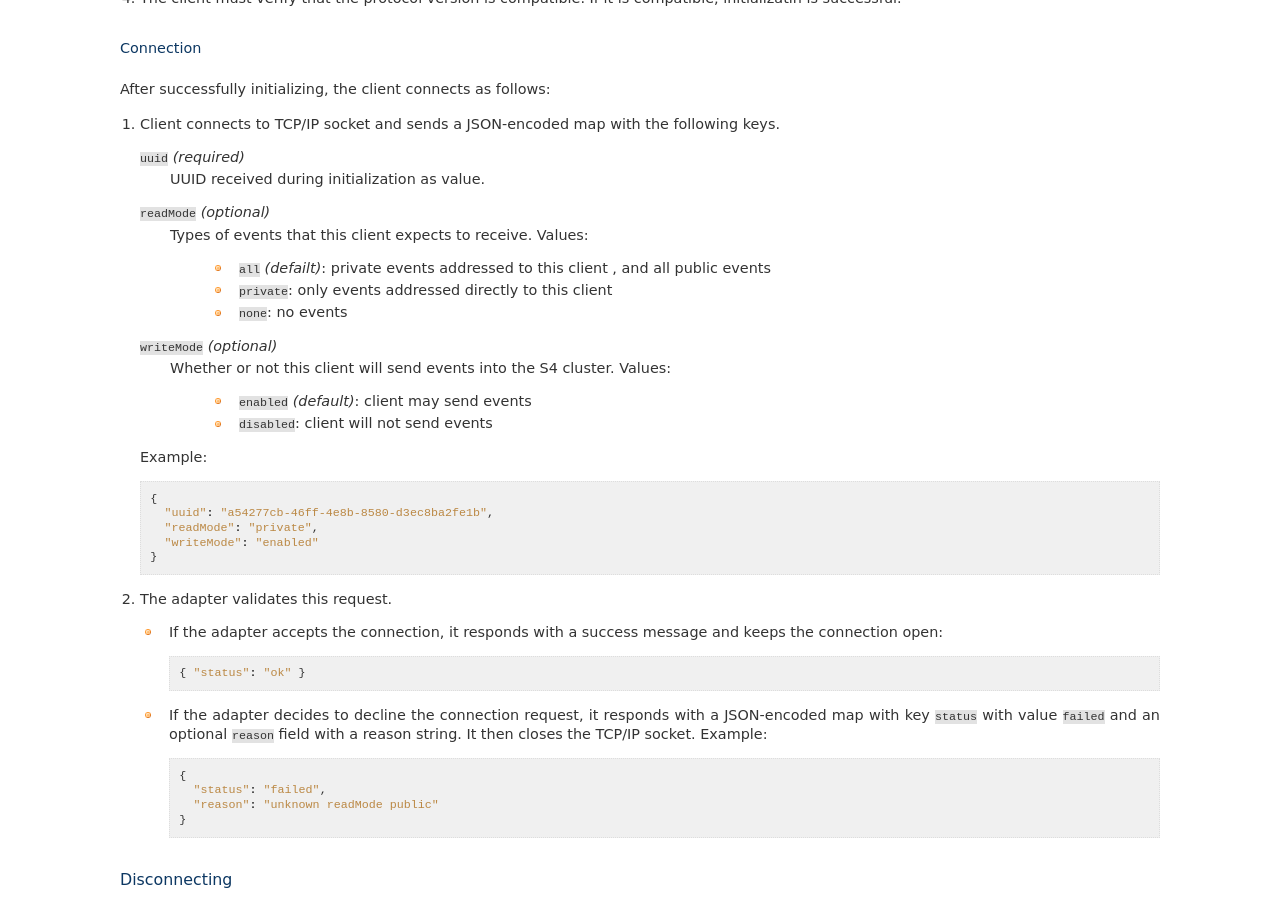
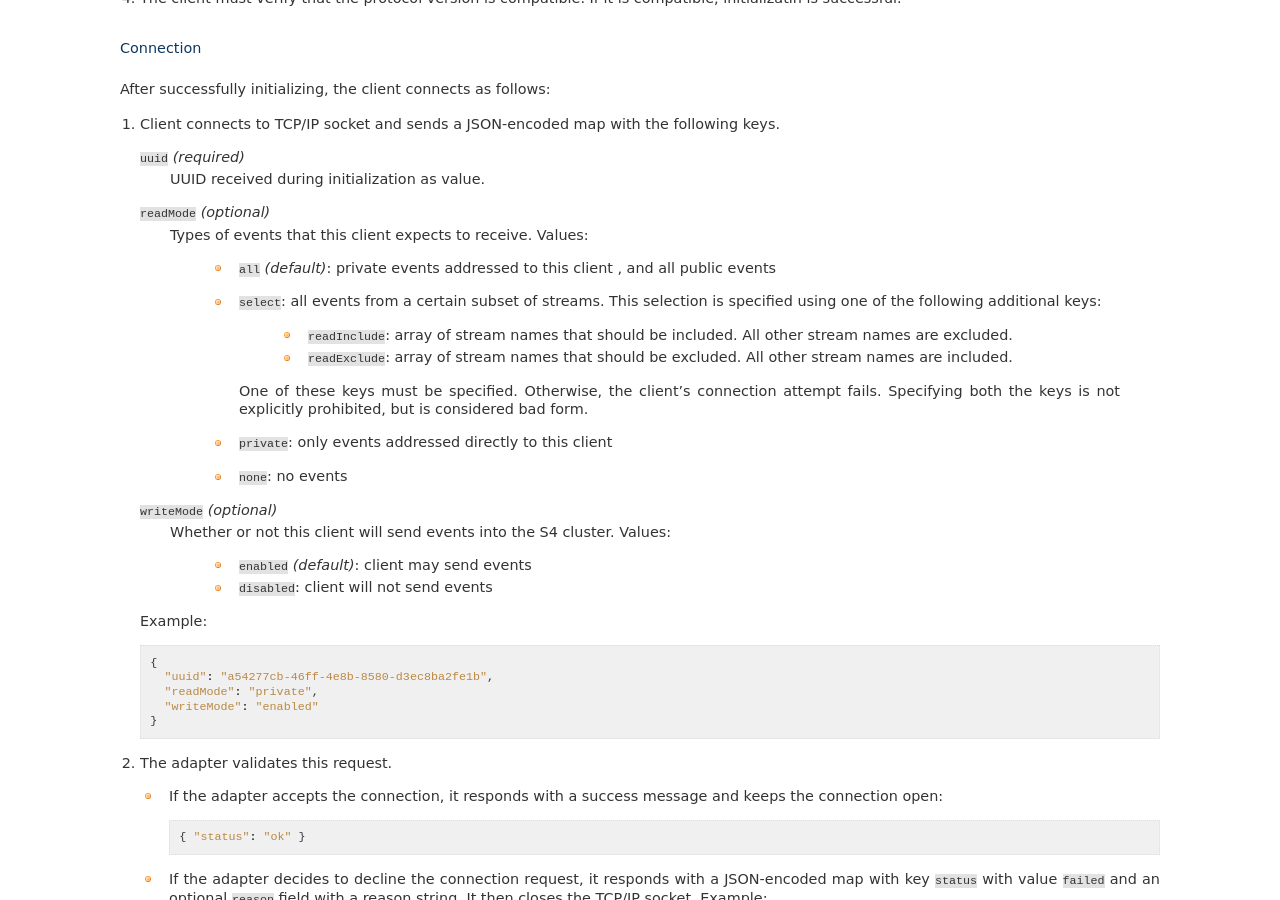
Before and after one commit to s4/docs, a Sphinx documentation site: the page built from source/manual/client_adapter.rst, in a window 1280 px wide and 900 px high, scrolled down 2071 px. Built offline with Sphinx 7.4.7, drawn with Linux system fonts in a browser that asks for light colours; formulas are drawn with MathJax 3; some of the changed text lies outside the part shown.

Commit message:
Documentation for selective read mode.

```diff
--- a/source/manual/client_adapter.rst
+++ b/source/manual/client_adapter.rst
@@ -115,7 +115,17 @@ After successfully initializing, the client connects as follows:
    ``readMode`` *(optional)*
        Types of events that this client expects to receive. Values:
 
-         - ``all`` *(defailt)*: private events addressed to this client , and all public events
+         - ``all`` *(default)*: private events addressed to this client , and
+           all public events
+         - ``select``: all events from a certain subset of streams. This
+           selection is specified using one of the following additional keys:
+             * ``readInclude``: array of stream names that should be included.
+               All other stream names are excluded.
+             * ``readExclude``: array of stream names that should be excluded.
+               All other stream names are included.
+           One of these keys must be specified. Otherwise, the client's
+           connection attempt fails. Specifying both the keys is not explicitly
+           prohibited, but is considered bad form.
          - ``private``: only events addressed directly to this client
          - ``none``: no events
 
@@ -236,6 +246,10 @@ Example:
      "object":"{\"id\":24000086,\"speechId\":24000000,\"text\":\"What kind of logic is that?\",\"time\":1242801726000,\"location\":\"cleveland, oh, us\"}"}
    }
 
+Implementers of client libraries are encouraged to provide the following:
+- a *timed read* procedure that respect a timeout
+- a *batch read* procedure that returns all events that arrive within a
+  specified time interval.
 
 Data Transmission Format
 ------------------------
```
Also changed, not shown: other parts of source/manual/client_adapter.rst (+1 -1 lines).
